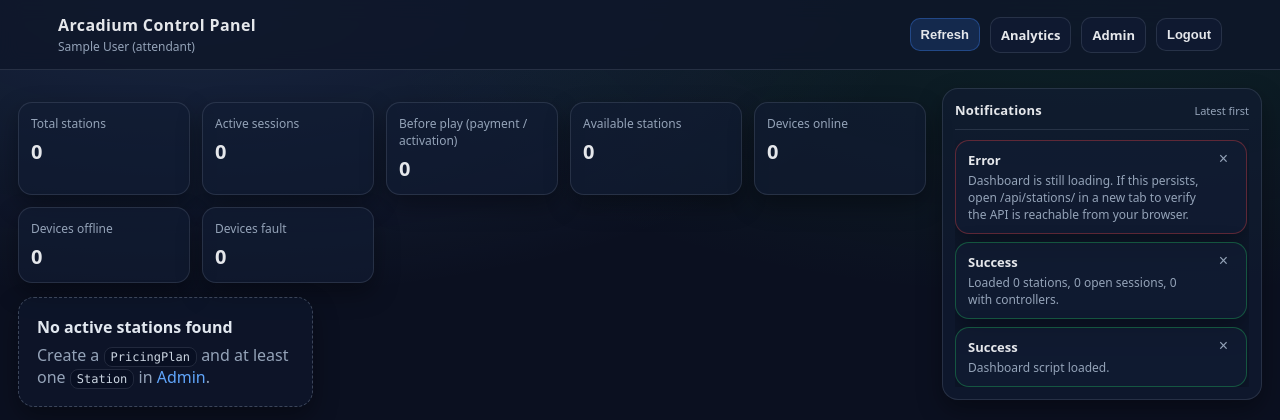
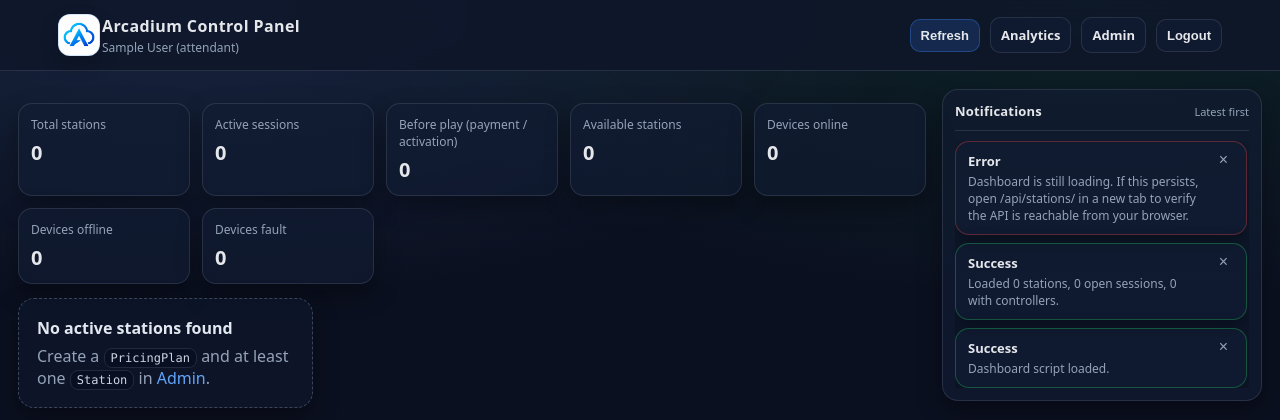
Before and after one commit to TeniQ08/Arcadiumcloud, a Django app: page / in a window 1280 px wide. Shown: the top 420 px of the page. Run offline with Django 5.2, Linux system fonts and the light colour scheme; the visitor is signed in with stand-in values (Sample User, id 1); data that the repository does not hold is empty.

Commit message:
Add Arcadium logo

```diff
--- a/accounts/templates/registration/login.html
+++ b/accounts/templates/registration/login.html
@@ -1,12 +1,15 @@
 <!doctype html>
+{% load static %}
 <html lang="en">
 <head>
   <meta charset="utf-8">
   <meta name="viewport" content="width=device-width, initial-scale=1">
   <title>Arcadium Login</title>
+  <link rel="icon" href="{% static 'core/arcadium-logo.png' %}">
   <style>
     body { font-family: Arial, sans-serif; background: #f3f4f6; margin: 0; }
     .card { max-width: 420px; margin: 8vh auto; background: #fff; border-radius: 10px; padding: 24px; box-shadow: 0 8px 25px rgba(0,0,0,.08); }
+    .login-logo { width: 76px; height: 76px; object-fit: cover; display: block; margin-bottom: 16px; border-radius: 18px; border: 1px solid #e5e7eb; }
     h1 { margin-top: 0; font-size: 22px; }
     label { display: block; margin-top: 12px; font-weight: 600; }
     input { width: 100%; box-sizing: border-box; padding: 10px; margin-top: 6px; border: 1px solid #d1d5db; border-radius: 6px; }
@@ -16,6 +19,7 @@
 </head>
 <body>
   <div class="card">
+    <img class="login-logo" src="{% static 'core/arcadium-logo.png' %}" alt="Arcadium logo">
     <h1>Arcadium Staff Login</h1>
     <form method="post">
       {% csrf_token %}
--- a/stations/templates/stations/dashboard.html
+++ b/stations/templates/stations/dashboard.html
@@ -1,9 +1,11 @@
 <!doctype html>
+{% load static %}
 <html lang="en">
 <head>
   <meta charset="utf-8">
   <meta name="viewport" content="width=device-width, initial-scale=1">
   <title>Arcadium — Control Panel</title>
+  <link rel="icon" href="{% static 'core/arcadium-logo.png' %}">
   <style>
     :root{
       --bg: #0b1020;
@@ -54,9 +56,26 @@
     }
     .brand{
       display:flex;
+      align-items:center;
+      flex-direction: row;
+      gap: 2px;
+      min-width: 240px;
+    }
+    .brand-logo{
+      width: 42px;
+      height: 42px;
+      border-radius: 12px;
+      object-fit: cover;
+      background: #fff;
+      border: 1px solid rgba(96,165,250,.28);
+      box-shadow: 0 8px 18px rgba(0,0,0,.22);
+      flex: 0 0 auto;
+    }
+    .brand-copy{
+      display:flex;
       flex-direction: column;
       gap: 2px;
-      min-width: 240px;
+      min-width: 0;
     }
     .brand h1{
       font-size: 16px;
@@ -382,9 +401,12 @@
   <header class="topbar">
     <div class="topbar-inner">
       <div class="brand">
-        <h1>Arcadium Control Panel</h1>
-        <div class="user">
-          {{ request.user.get_full_name|default:request.user.username }} ({{ request.user.role }})
+        <img class="brand-logo" src="{% static 'core/arcadium-logo.png' %}" alt="Arcadium logo">
+        <div class="brand-copy">
+          <h1>Arcadium Control Panel</h1>
+          <div class="user">
+            {{ request.user.get_full_name|default:request.user.username }} ({{ request.user.role }})
+          </div>
         </div>
       </div>
 
```
Also changed, not shown: analytics/templates/analytics/dashboard.html (+19 -3 lines), core/static/core/arcadium-logo.png (added).
